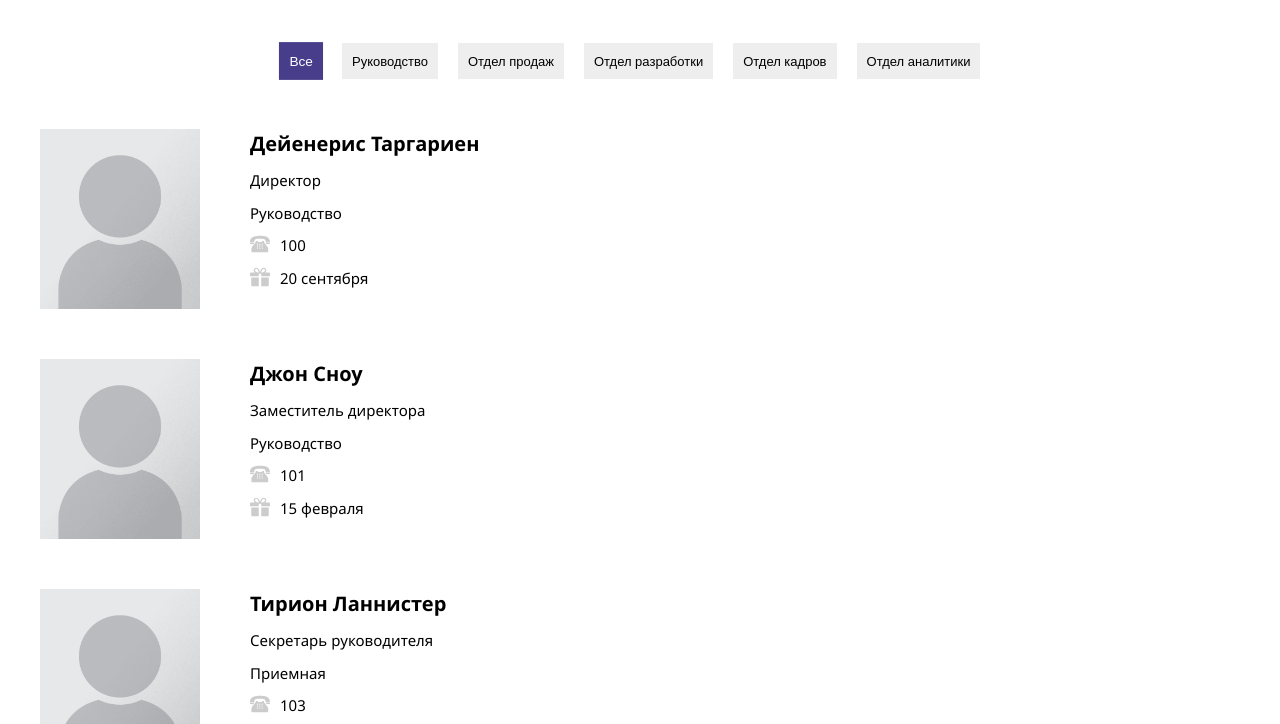
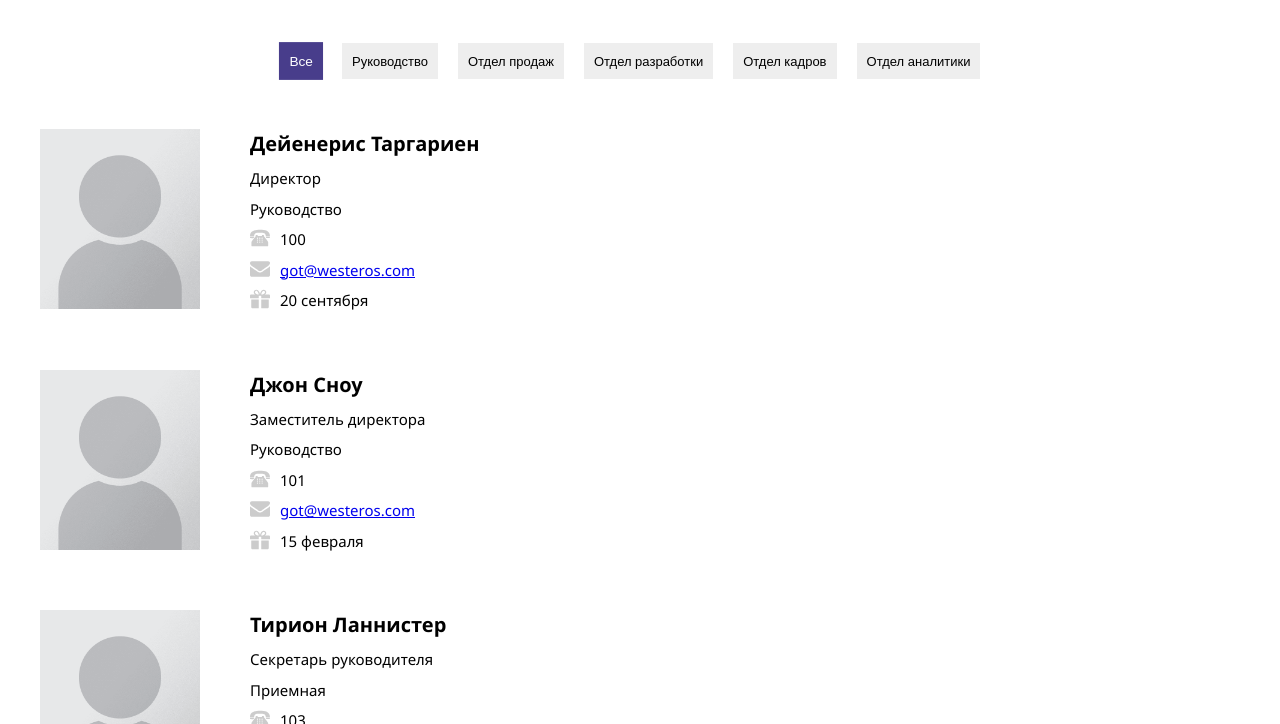
Before and after one commit to stigsanek/directory, a website: page index.html in a window 1280 px wide. Shown: the part 68-792 px from the top of the page. Drawn offline with Linux system fonts and the light colour scheme.

Commit message:
Добавляет email

```diff
--- a/css/style.css
+++ b/css/style.css
@@ -231,10 +231,15 @@ body {
   width: 100%;
 }
 
+.worker-item__email {
+  display: block;
+}
+
 .worker-item__name,
 .worker-item__position,
 .worker-item__departament,
 .worker-item__phone,
+.worker-item__email,
 .worker-item__birthday {
   margin: 0;
   margin-bottom: 5px;
@@ -254,6 +259,7 @@ body {
 }
 
 .worker-item__phone,
+.worker-item__email,
 .worker-item__birthday {
   position: relative;
 
@@ -261,6 +267,7 @@ body {
 }
 
 .worker-item__phone::before,
+.worker-item__email::before,
 .worker-item__birthday::before {
   content: "";
   position: absolute;
@@ -275,6 +282,7 @@ body {
 }
 
 .worker-item__phone:hover::before,
+.worker-item__email:hover::before,
 .worker-item__birthday:hover::before {
   -webkit-animation: move-ico 0.5s;
           animation: move-ico 0.5s;
@@ -282,6 +290,10 @@ body {
 
 .worker-item__phone::before {
   background-image: url("../img/icon-phone.svg");
+}
+
+.worker-item__email::before {
+  background-image: url("../img/icon-email.svg");
 }
 
 .worker-item__birthday::before {
@@ -466,8 +478,9 @@ body {
   .worker-item__position,
   .worker-item__departament,
   .worker-item__phone,
+  .worker-item__email,
   .worker-item__birthday {
-    margin-bottom: 10px;
+    margin-bottom: 8px;
   }
 
   .big-photo__container {
--- a/index.html
+++ b/index.html
@@ -93,6 +93,7 @@
         <p class="worker-item__position">Разработчик</p>
         <p class="worker-item__departament">Отдел разработки</p>
         <p class="worker-item__phone">123</p>
+        <a class="worker-item__email" href="mailto:got@westeros.com">got@westeros.com</a>
         <p class="worker-item__birthday">16 марта</p>
       </div>
     </li>
--- a/js/data.js
+++ b/js/data.js
@@ -10,6 +10,7 @@
         position: 'Директор',
         rang: 1,
         phone: '100',
+        email: 'got@westeros.com',
         birthday: '20.09'
       },
       {
@@ -19,6 +20,7 @@
         position: 'Заместитель директора',
         rang: 2,
         phone: '101',
+        email: 'got@westeros.com',
         birthday: '15.02'
       },
       {
@@ -28,6 +30,7 @@
         position: 'Секретарь руководителя',
         rang: 3,
         phone: '103',
+        email: 'got@westeros.com',
         birthday: '16.01',
         secretary: 'Приемная'
       },
@@ -38,6 +41,7 @@
         position: 'Начальник отдела',
         rang: 4,
         phone: '104',
+        email: 'got@westeros.com',
         birthday: '30.05'
       },
       {
@@ -47,6 +51,7 @@
         position: 'Менеджер по продажам',
         rang: 6,
         phone: '105',
+        email: 'got@westeros.com',
         birthday: '01.11'
       },
       {
@@ -56,6 +61,7 @@
         position: 'Начальник отдела',
         rang: 4,
         phone: '106',
+        email: 'got@westeros.com',
         birthday: '02.08'
       },
       {
@@ -65,6 +71,7 @@
         position: 'Разработчик',
         rang: 6,
         phone: '107',
+        email: 'got@westeros.com',
         birthday: '09.03'
       },
       {
@@ -74,6 +81,7 @@
         position: 'Заместитель начальника отдела',
         rang: 5,
         phone: '108',
+        email: 'got@westeros.com',
         birthday: '17.12'
       },
       {
@@ -83,6 +91,7 @@
         position: 'HR-менеджер',
         rang: 6,
         phone: '109',
+        email: 'got@westeros.com',
         birthday: '30.07'
       },
       {
@@ -92,6 +101,7 @@
         position: 'Начальник отдела',
         rang: 4,
         phone: '110',
+        email: 'got@westeros.com',
         birthday: '10.04'
       },
       {
@@ -101,6 +111,7 @@
         position: 'Главный аналитик',
         rang: 6,
         phone: '111',
+        email: 'got@westeros.com',
         birthday: '13.09'
       }
     ]
--- a/js/worker.js
+++ b/js/worker.js
@@ -68,6 +68,14 @@
       phoneElement.remove();
     }
 
+    var emailElement = newWorkerElement.querySelector('.worker-item__email');
+    if (element.email) {
+      emailElement.textContent = element.email;
+      emailElement.href = "mailto:" + element.email;
+    } else {
+      emailElement.remove();
+    }
+
     var birthdayElement = newWorkerElement.querySelector('.worker-item__birthday');
 
     if (element.birthday) {
```
Also changed, not shown: img/icon-email.svg (added).
